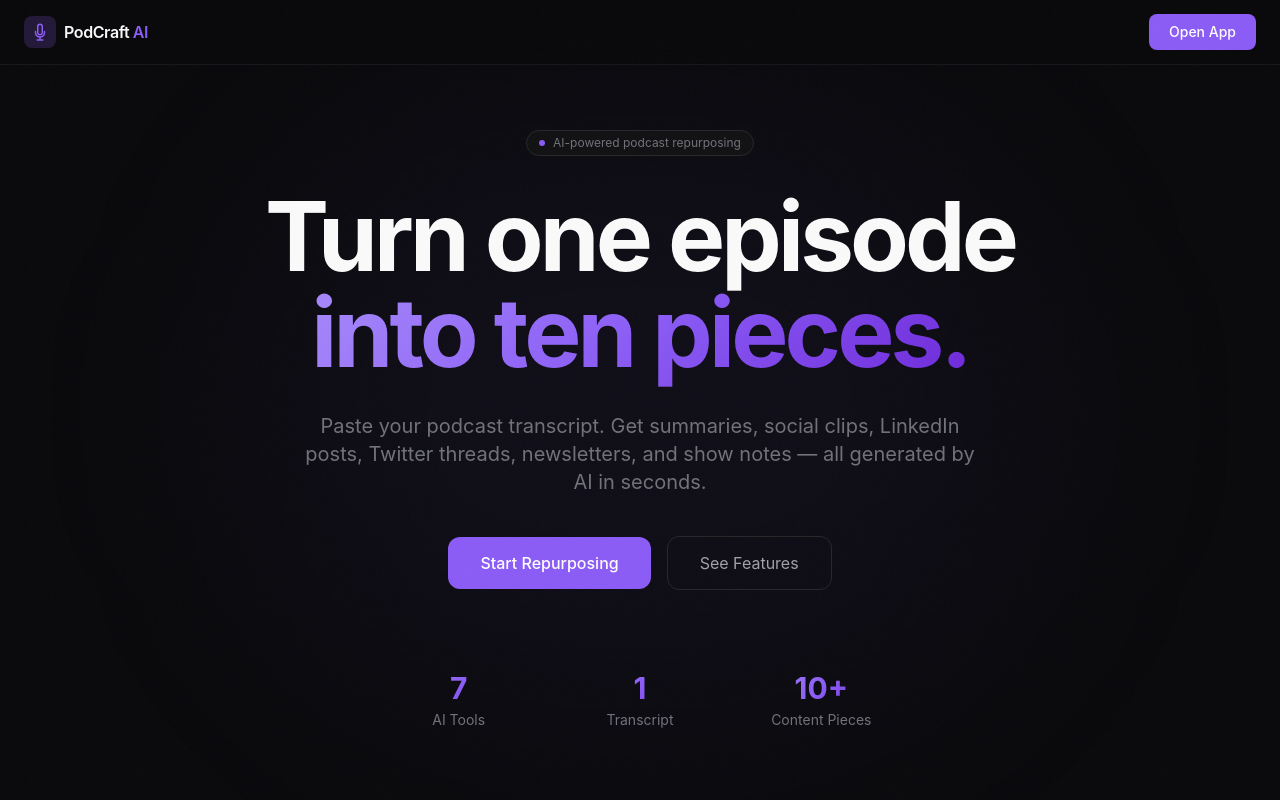
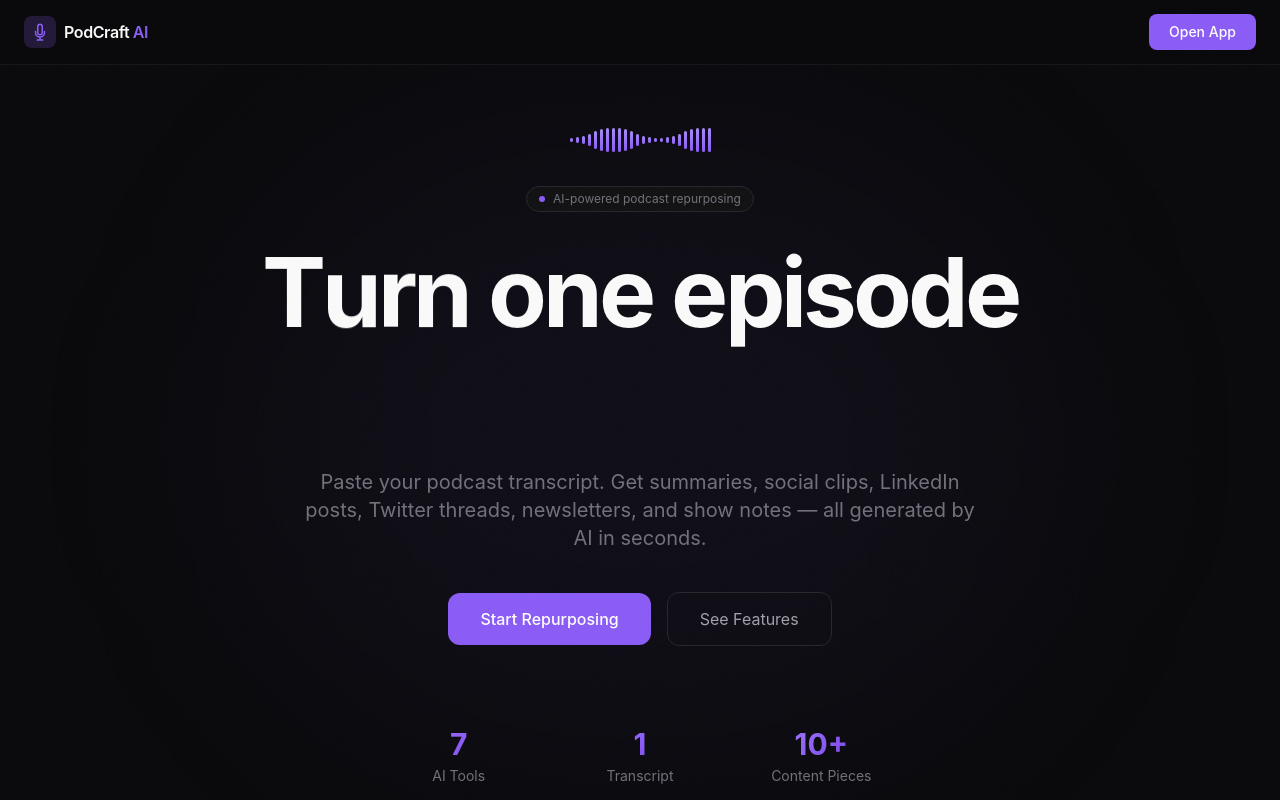
Before and after one commit to kalavathiramarao76-ui/podcraft-ai, a Next.js app: page / in a window 1280 px wide. Shown: the top 800 px of the page. Built offline with nearby package versions, Linux system fonts and the light colour scheme.

Commit message:
Motion graphics: letter reveal, waveform animation, scroll counters

```diff
--- a/src/app/globals.css
+++ b/src/app/globals.css
@@ -103,6 +103,66 @@ input:focus {
   background-clip: text;
 }
 
+/* ── Letter-by-letter reveal ── */
+.letter-reveal-char {
+  display: inline-block;
+  transition: opacity 0.6s cubic-bezier(0.16, 1, 0.3, 1), transform 0.6s cubic-bezier(0.16, 1, 0.3, 1);
+  will-change: opacity, transform;
+}
+
+/* ── Scroll fade-up sections ── */
+.fade-up-section {
+  opacity: 0;
+  transform: translateY(32px);
+  transition: opacity 0.8s cubic-bezier(0.16, 1, 0.3, 1), transform 0.8s cubic-bezier(0.16, 1, 0.3, 1);
+}
+.fade-up-section.is-visible {
+  opacity: 1;
+  transform: translateY(0);
+}
+
+/* ── Waveform animation (audio/podcast theme) ── */
+@keyframes waveform {
+  0%, 100% { height: 4px; }
+  50% { height: 24px; }
+}
+
+.waveform-bar {
+  display: inline-block;
+  width: 3px;
+  height: 4px;
+  background: linear-gradient(to top, #8b5cf6, #a78bfa);
+  border-radius: 2px;
+  animation: waveform 1.2s ease-in-out infinite;
+  will-change: height;
+}
+
+/* ── Reduced motion ── */
+@media (prefers-reduced-motion: reduce) {
+  .letter-reveal-char {
+    transition: none !important;
+    opacity: 1 !important;
+    transform: none !important;
+  }
+  .fade-up-section {
+    transition: none !important;
+    opacity: 1 !important;
+    transform: none !important;
+  }
+  .waveform-bar {
+    animation: none !important;
+    height: 12px !important;
+  }
+  .animate-fade-in,
+  .animate-fade-in-delay,
+  .animate-fade-in-delay-2,
+  .pulse-glow {
+    animation: none !important;
+    opacity: 1 !important;
+    transform: none !important;
+  }
+}
+
 /* Card hover */
 .card-hover {
   transition: all 0.3s ease;
--- a/src/app/page.tsx
+++ b/src/app/page.tsx
@@ -1,4 +1,134 @@
+"use client";
+
 import Link from "next/link";
+import { useEffect, useRef, useState } from "react";
+
+// ── Reduced motion check ─────────────────────────────────────────────
+function usePrefersReducedMotion() {
+  const [reduced, setReduced] = useState(false);
+  useEffect(() => {
+    const mq = window.matchMedia("(prefers-reduced-motion: reduce)");
+    setReduced(mq.matches);
+    const handler = (e: MediaQueryListEvent) => setReduced(e.matches);
+    mq.addEventListener("change", handler);
+    return () => mq.removeEventListener("change", handler);
+  }, []);
+  return reduced;
+}
+
+// ── Letter-by-letter hero reveal ─────────────────────────────────────
+function LetterReveal({ text, className = "", stagger = 30, delay = 0 }: { text: string; className?: string; stagger?: number; delay?: number }) {
+  const reduced = usePrefersReducedMotion();
+  const [visible, setVisible] = useState(false);
+  const ref = useRef<HTMLSpanElement>(null);
+
+  useEffect(() => {
+    const el = ref.current;
+    if (!el) return;
+    const observer = new IntersectionObserver(
+      ([entry]) => {
+        if (entry.isIntersecting) {
+          setTimeout(() => setVisible(true), delay);
+          observer.unobserve(el);
+        }
+      },
+      { threshold: 0.1 }
+    );
+    observer.observe(el);
+    return () => observer.disconnect();
+  }, [delay]);
+
+  if (reduced) return <span className={className}>{text}</span>;
+
+  return (
+    <span ref={ref} className={className} aria-label={text}>
+      {text.split("").map((char, i) => (
+        <span
+          key={i}
+          className="letter-reveal-char"
+          style={{
+            transitionDelay: visible ? `${i * stagger}ms` : "0ms",
+            opacity: visible ? 1 : 0,
+            transform: visible ? "translateY(0)" : "translateY(0.3em)",
+          }}
+          aria-hidden="true"
+        >
+          {char === " " ? "\u00A0" : char}
+        </span>
+      ))}
+    </span>
+  );
+}
+
+// ── Stats counter animation ──────────────────────────────────────────
+function AnimatedCounter({ value, suffix = "" }: { value: number; suffix?: string }) {
+  const [count, setCount] = useState(0);
+  const [started, setStarted] = useState(false);
+  const ref = useRef<HTMLSpanElement>(null);
+  const reduced = usePrefersReducedMotion();
+
+  useEffect(() => {
+    const el = ref.current;
+    if (!el) return;
+    const observer = new IntersectionObserver(
+      ([entry]) => {
+        if (entry.isIntersecting) {
+          setStarted(true);
+          observer.unobserve(el);
+        }
+      },
+      { threshold: 0.3 }
+    );
+    observer.observe(el);
+    return () => observer.disconnect();
+  }, []);
+
+  useEffect(() => {
+    if (!started || reduced) {
+      if (started) setCount(value);
+      return;
+    }
+    let frame: number;
+    const duration = 800;
+    const start = performance.now();
+    const tick = (now: number) => {
+      const elapsed = now - start;
+      const progress = Math.min(elapsed / duration, 1);
+      const eased = 1 - Math.pow(1 - progress, 3);
+      setCount(Math.round(eased * value));
+      if (progress < 1) frame = requestAnimationFrame(tick);
+    };
+    frame = requestAnimationFrame(tick);
+    return () => cancelAnimationFrame(frame);
+  }, [started, value, reduced]);
+
+  return <span ref={ref}>{count}{suffix}</span>;
+}
+
+// ── Scroll fade-up via IntersectionObserver ───────────────────────────
+function FadeUp({ children, className = "", delay = 0 }: { children: React.ReactNode; className?: string; delay?: number }) {
+  const ref = useRef<HTMLDivElement>(null);
+  useEffect(() => {
+    const el = ref.current;
+    if (!el) return;
+    const observer = new IntersectionObserver(
+      ([entry]) => {
+        if (entry.isIntersecting) {
+          el.classList.add("is-visible");
+          observer.unobserve(el);
+        }
+      },
+      { threshold: 0.15 }
+    );
+    observer.observe(el);
+    return () => observer.disconnect();
+  }, []);
+  return (
+    <div ref={ref} className={`fade-up-section ${className}`} style={{ transitionDelay: `${delay}ms` }}>
+      {children}
+    </div>
+  );
+}
 
 const features = [
   {
@@ -69,15 +199,26 @@ export default function LandingPage() {
         <div className="absolute top-1/2 left-1/2 -translate-x-1/2 -translate-y-1/2 w-[800px] h-[600px] bg-accent/5 rounded-full blur-[120px] pointer-events-none" />
 
         <div className="max-w-5xl mx-auto text-center relative">
+          {/* Waveform animation */}
+          <div className="flex items-center justify-center gap-[3px] mb-8" aria-hidden="true">
+            {Array.from({ length: 24 }).map((_, i) => (
+              <span
+                key={i}
+                className="waveform-bar"
+                style={{ animationDelay: `${i * 80}ms` }}
+              />
+            ))}
+          </div>
+
           <div className="inline-flex items-center gap-2 px-3 py-1 rounded-full border border-border bg-bg-card text-xs text-muted mb-8 animate-fade-in">
             <span className="w-1.5 h-1.5 rounded-full bg-accent animate-pulse" />
             AI-powered podcast repurposing
           </div>
 
-          <h1 className="text-5xl sm:text-7xl lg:text-8xl font-bold tracking-tighter leading-[0.95] animate-fade-in">
-            Turn one episode
+          <h1 className="text-5xl sm:text-7xl lg:text-8xl font-bold tracking-tighter leading-[0.95]">
+            <LetterReveal text="Turn one episode" stagger={30} />
             <br />
-            <span className="gradient-text">into ten pieces.</span>
+            <span className="gradient-text"><LetterReveal text="into ten pieces." stagger={30} delay={500} /></span>
           </h1>
 
           <p className="mt-8 text-lg sm:text-xl text-muted max-w-2xl mx-auto leading-relaxed animate-fade-in-delay">
@@ -103,16 +244,18 @@ export default function LandingPage() {
 
           {/* Stats */}
           <div className="mt-20 grid grid-cols-3 gap-8 max-w-lg mx-auto animate-fade-in-delay-2">
-            {[
-              ["7", "AI Tools"],
-              ["1", "Transcript"],
-              ["10+", "Content Pieces"],
-            ].map(([num, label]) => (
-              <div key={label}>
-                <div className="text-3xl font-bold gradient-text">{num}</div>
-                <div className="text-sm text-muted mt-1">{label}</div>
+            <div>
+              <div className="text-3xl font-bold gradient-text"><AnimatedCounter value={7} /></div>
+              <div className="text-sm text-muted mt-1">AI Tools</div>
             </div>
-            ))}
+            <div>
+              <div className="text-3xl font-bold gradient-text"><AnimatedCounter value={1} /></div>
+              <div className="text-sm text-muted mt-1">Transcript</div>
+            </div>
+            <div>
+              <div className="text-3xl font-bold gradient-text"><AnimatedCounter value={10} suffix="+" /></div>
+              <div className="text-sm text-muted mt-1">Content Pieces</div>
+            </div>
           </div>
         </div>
       </section>
@@ -132,10 +275,8 @@ export default function LandingPage() {
 
           <div className="grid grid-cols-1 sm:grid-cols-2 lg:grid-cols-3 gap-4">
             {features.map((f, i) => (
-              <div
-                key={i}
-                className="card-hover p-6 rounded-2xl border border-border bg-bg-card group"
-              >
+              <FadeUp key={i} delay={i * 80}>
+                <div className="card-hover p-6 rounded-2xl border border-border bg-bg-card group">
                   <div className="w-10 h-10 rounded-xl bg-accent/10 flex items-center justify-center mb-4 group-hover:bg-accent/20 transition-colors">
                     <svg
                       width="20"
@@ -155,6 +296,7 @@ export default function LandingPage() {
                   <h3 className="font-semibold text-base mb-1">{f.title}</h3>
                   <p className="text-sm text-muted leading-relaxed">{f.desc}</p>
                 </div>
+              </FadeUp>
             ))}
           </div>
         </div>
```
Lines whose indentation alone changed are shown as unchanged.
